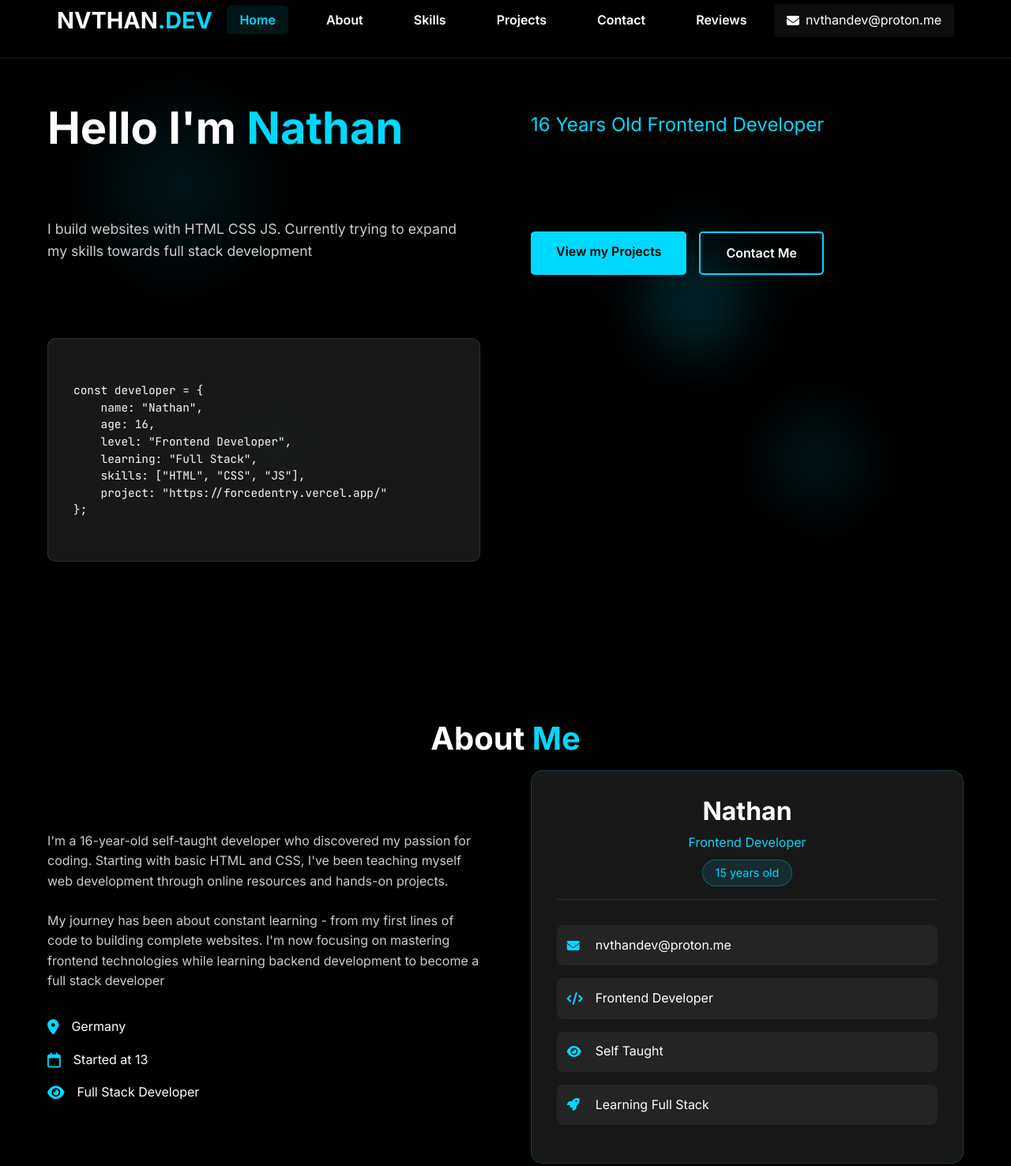
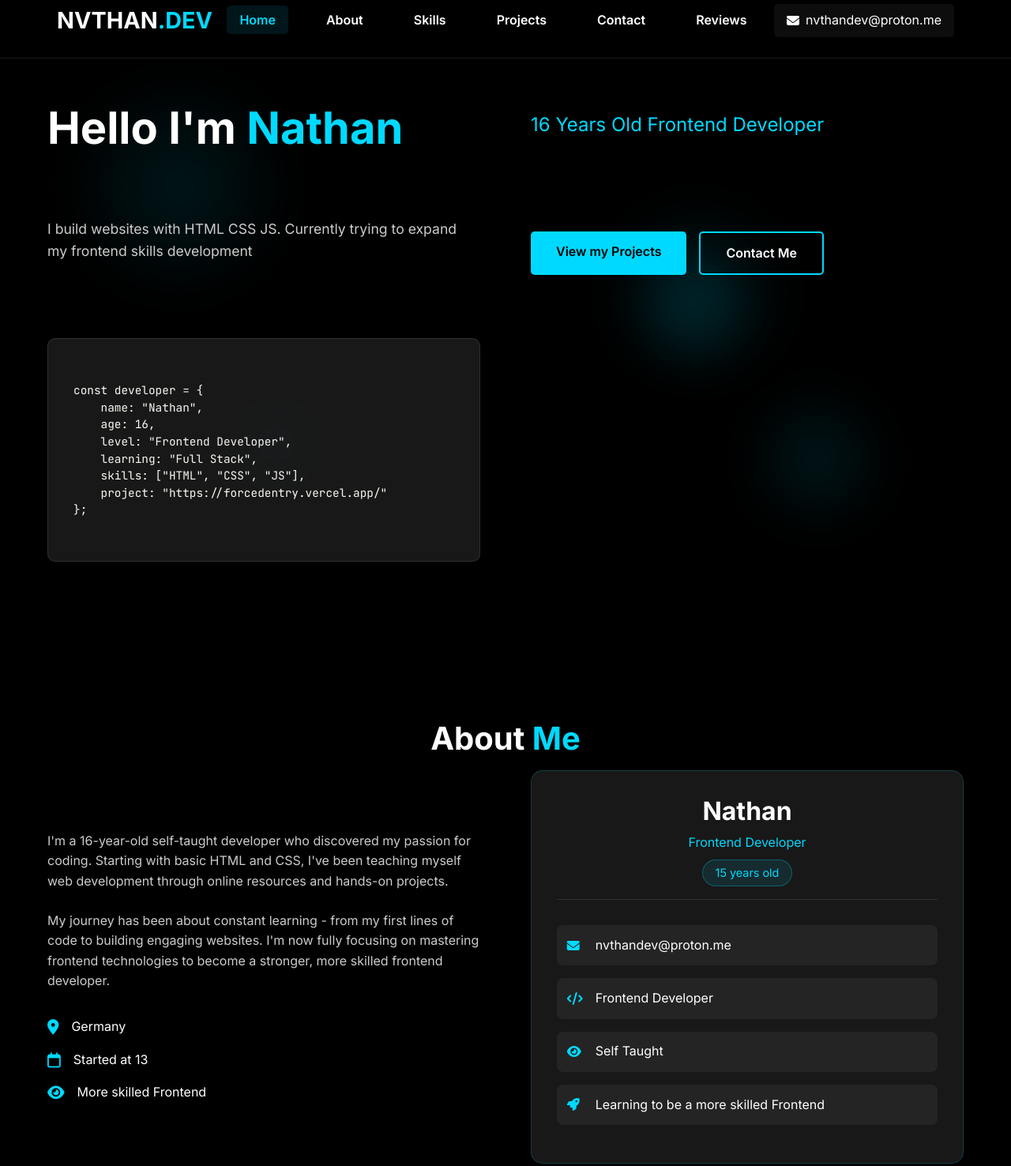
Before and after one commit to NxthanCode/nathandev, a plain HTML site: page index.html in a window 1280 px wide. Shown: the part 21-1497 px from the top of the page at 79% size. Drawn offline with Linux system fonts and the light colour scheme.

Commit message:
Add files via upload

```diff
--- a/index.html
+++ b/index.html
@@ -59,7 +59,7 @@
             <div class="cont">
                 <h1 class="htit">Hello I'm <span class="lblu">Nathan</span></h1>
                 <p class="hsub">16 Years Old Frontend Developer</p>
-                <p class="hdesc">I build websites with HTML CSS JS. Currently trying to expand my skills towards full stack development</p>
+                <p class="hdesc">I build websites with HTML CSS JS. Currently trying to expand my frontend skills development</p>
                 <div class="hbtn">
                     <a href="#proj" class="btn prim">View my Projects</a>
                     <a href="#cont" class="btn sec">Contact Me</a>
@@ -86,7 +86,7 @@ const developer = {
                 <div class="acont">
                     <div class="atext">
                         <p>I'm a 16-year-old self-taught developer who discovered my passion for coding. Starting with basic HTML and CSS, I've been teaching myself web development through online resources and hands-on projects.</p>
-                        <p>My journey has been about constant learning - from my first lines of code to building complete websites. I'm now focusing on mastering frontend technologies while learning backend development to become a full stack developer</p>
+                        <p>My journey has been about constant learning - from my first lines of code to building engaging websites. I'm now fully focusing on mastering frontend technologies to become a stronger, more skilled frontend developer.</p>
                         <div class="ainfo">
                             <div class="info">
                                 <i class="fas fa-map-marker-alt"></i>
@@ -98,7 +98,7 @@ const developer = {
                             </div>
                             <div class="info">
                                 <i class="fas fa-eye"></i>
-                                <span>Full Stack Developer</span>
+                                <span>More skilled Frontend</span>
                             </div>
                         </div>
                     </div>
@@ -113,7 +113,7 @@ const developer = {
                                 <p><i class="fas fa-envelope"></i> nvthandev@proton.me</p>
                                 <p><i class="fas fa-code"></i>Frontend Developer</p>
                                 <p><i class="fas fa-eye"></i>Self Taught</p>
-                                <p><i class="fas fa-rocket"></i>Learning Full Stack</p>
+                                <p><i class="fas fa-rocket"></i>Learning to be a more skilled Frontend</p>
                             </div>
                         </div>
                     </div>
@@ -319,7 +319,7 @@ const developer = {
             <div class="fcont">
                 <div class="flogo">
                     <span class="ltxt">NVTHAN</span><span class="lblu">.DEV</span>
-                    <p class="fmoto">Learning full stack</p>
+                    <p class="fmoto">Learning to be a more skilled Frontend</p>
                 </div>
                 <div class="flink">
                     <a href="#home">Home</a>
```
